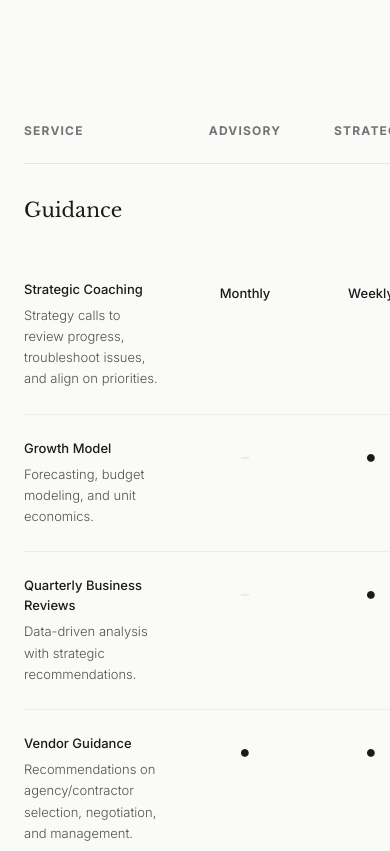
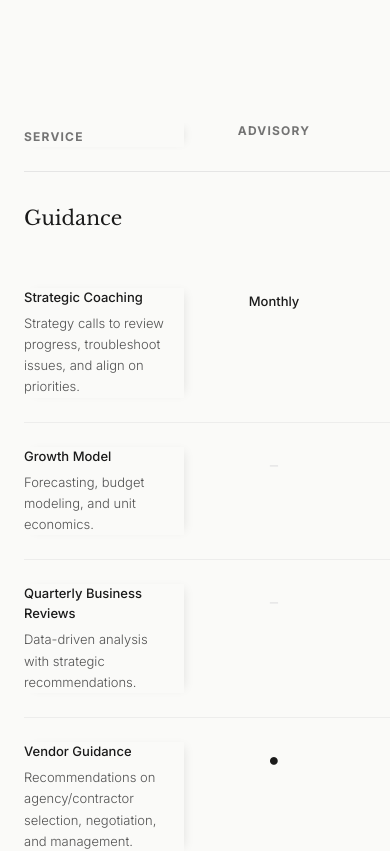
Before and after one commit to sullivan-street-projects/sullivan-street-website, a React (Vite) app: page / in a window 390 px wide. Shown: the part 5180-6031 px from the top of the page. Built offline with nearby package versions, Linux system fonts and the light colour scheme.

Commit message:
fix(services): implement hybrid sticky-mobile/fluid-desktop table
- Restore full-width fluid layout for desktop (lg+)
- Enable sticky left column with shadow for mobile (<lg)
- Ensure correct z-indexing and background colors for sticky overlap
- Fix horizontal scrolling container constraints

```diff
--- a/src/sections/Services.jsx
+++ b/src/sections/Services.jsx
@@ -42,47 +42,52 @@ const Services = () => {
             <h3 className="font-serif text-2xl mb-16 text-[#1a1a1a]">Partner Services</h3>
           </FocusText>
 
-          {/* Mobile/Desktop Unified Scroll Container */}
-          <div className="overflow-x-auto -mx-6 px-6 lg:mx-0 lg:px-0 scrollbar-hide">
-            <div className="min-w-max">
+          {/* Table Container */}
+          <div className="overflow-x-auto -mx-6 px-6 lg:mx-0 lg:px-0 pb-4">
+            <div className="min-w-[700px] lg:min-w-full lg:w-full">
 
-              {/* Table Header - Strict Grid */}
-              <div className="grid grid-cols-[150px_110px_110px_110px] md:grid-cols-[2fr_1fr_1fr_1fr] gap-4 mb-8 border-b border-[#e5e5e5] pb-6">
-                <div className="font-sans text-xs uppercase tracking-widest font-bold text-[#737373] pr-4">Service</div>
+              {/* Table Header */}
+              <div className="flex border-b border-[#e5e5e5] pb-6 mb-8">
+                {/* Sticky Service Col (Mobile) / Fluid (Desktop) */}
+                <div className="w-[160px] flex-none sticky left-0 z-20 bg-[#FAFAF8] md:w-[40%] lg:w-[40%] lg:static lg:bg-transparent pr-4 shadow-[5px_0_10px_-5px_rgba(0,0,0,0.1)] lg:shadow-none">
+                  <span className="font-sans text-xs uppercase tracking-widest font-bold text-[#737373]">Service</span>
+                </div>
+
+                {/* Scrollable Tier Cols */}
+                <div className="flex-1 grid grid-cols-3 min-w-[330px] md:min-w-0">
                   <div className="font-sans text-xs uppercase tracking-widest font-bold text-[#737373] text-center">Advisory</div>
                   <div className="font-sans text-xs uppercase tracking-widest font-bold text-[#737373] text-center">Strategy</div>
                   <div className="font-sans text-xs uppercase tracking-widest font-bold text-[#737373] text-center">Management</div>
                 </div>
+              </div>
 
               {COMPARISON_DATA.map((section) => (
                 <div key={section.category} className="mb-20 last:mb-0">
-                  {/* Category Header - Sticky only relative to section flow if needed, but keeping static for stability */}
-                  <div className="mb-8">
+                  {/* Category Header */}
+                  <div className="mb-8 sticky left-0 z-10 bg-[#FAFAF8] lg:static lg:bg-transparent">
                     <h4 className="font-serif text-xl text-[#1a1a1a]">{section.category}</h4>
                   </div>
 
                   <div className="space-y-0">
                     {section.features.map((feature) => (
-                      <div key={feature.name} className="grid grid-cols-[150px_110px_110px_110px] md:grid-cols-[2fr_1fr_1fr_1fr] gap-4 py-6 border-b border-[#e5e5e5]/60 items-start group hover:bg-[#fafafa] transition-colors duration-300">
-                        {/* Service Name Column */}
-                        <div className="pr-4">
+                      <div key={feature.name} className="flex py-6 border-b border-[#e5e5e5]/60 items-start group hover:bg-[#fafafa] transition-colors duration-300">
+                        {/* Service Name: Sticky Mobile, Fluid Desktop */}
+                        <div className="w-[160px] flex-none sticky left-0 z-20 bg-[#FAFAF8] md:w-[40%] lg:w-[40%] lg:static lg:bg-transparent pr-4 shadow-[5px_0_10px_-5px_rgba(0,0,0,0.1)] lg:shadow-none group-hover:bg-[#fafafa]">
                           <p className="font-sans text-[13px] md:text-[15px] font-medium text-[#1a1a1a] mb-1.5">{feature.name}</p>
                           <p className="font-sans text-[13px] leading-relaxed text-[#525252] font-light">{feature.description}</p>
                         </div>
 
-                        {/* Advisory Cell */}
+                        {/* Tiers Container */}
+                        <div className="flex-1 grid grid-cols-3 min-w-[330px] md:min-w-0">
                           <div className="flex justify-center pt-1 font-sans text-[13px] text-[#737373]">
                             {renderCell(feature.advisory)}
                           </div>
-
-                        {/* Strategy Cell */}
                           <div className="flex justify-center pt-1 font-sans text-[13px] text-[#737373]">
                             {renderCell(feature.strategy)}
                           </div>
-
-                        {/* Management Cell */}
                           <div className="flex justify-center pt-1 font-sans text-[13px] text-[#737373]">
                             {renderCell(feature.management)}
+                          </div>
                         </div>
                       </div>
                     ))}
```
Lines whose indentation alone changed are shown as unchanged.
